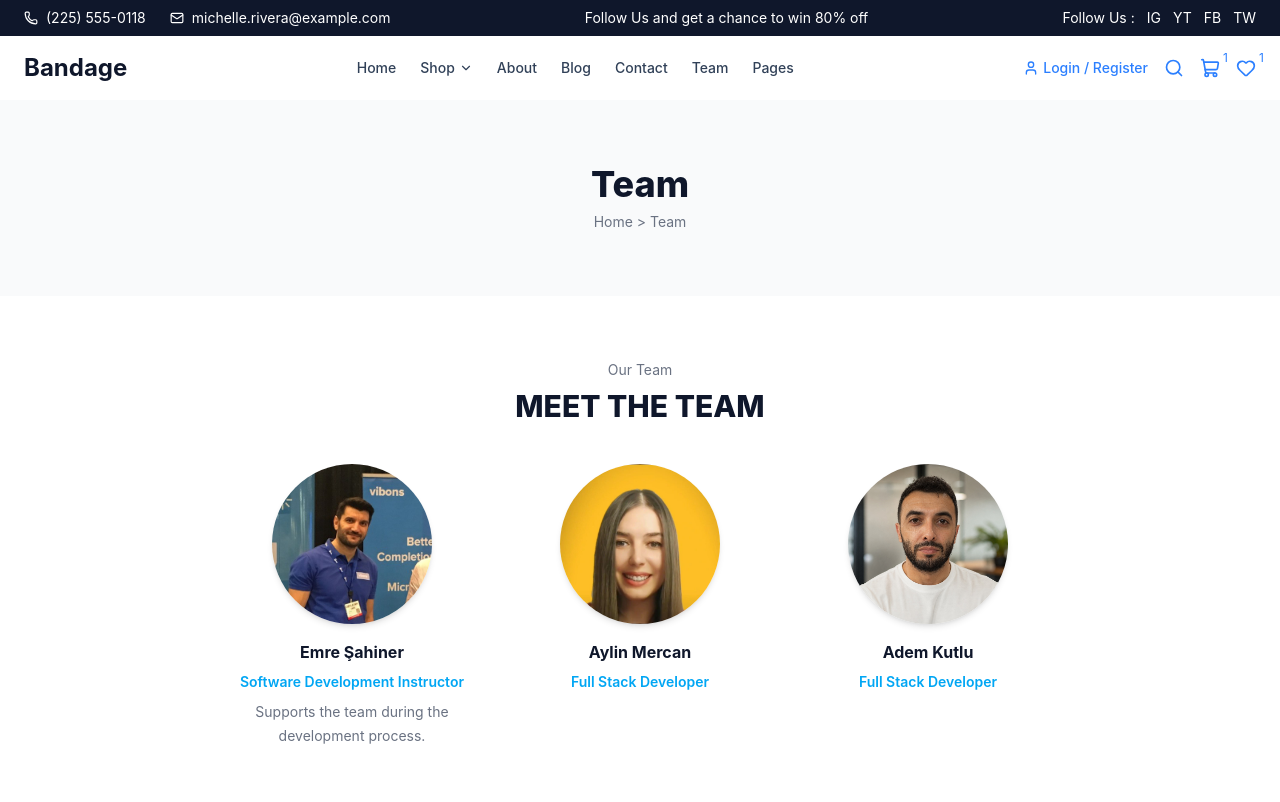
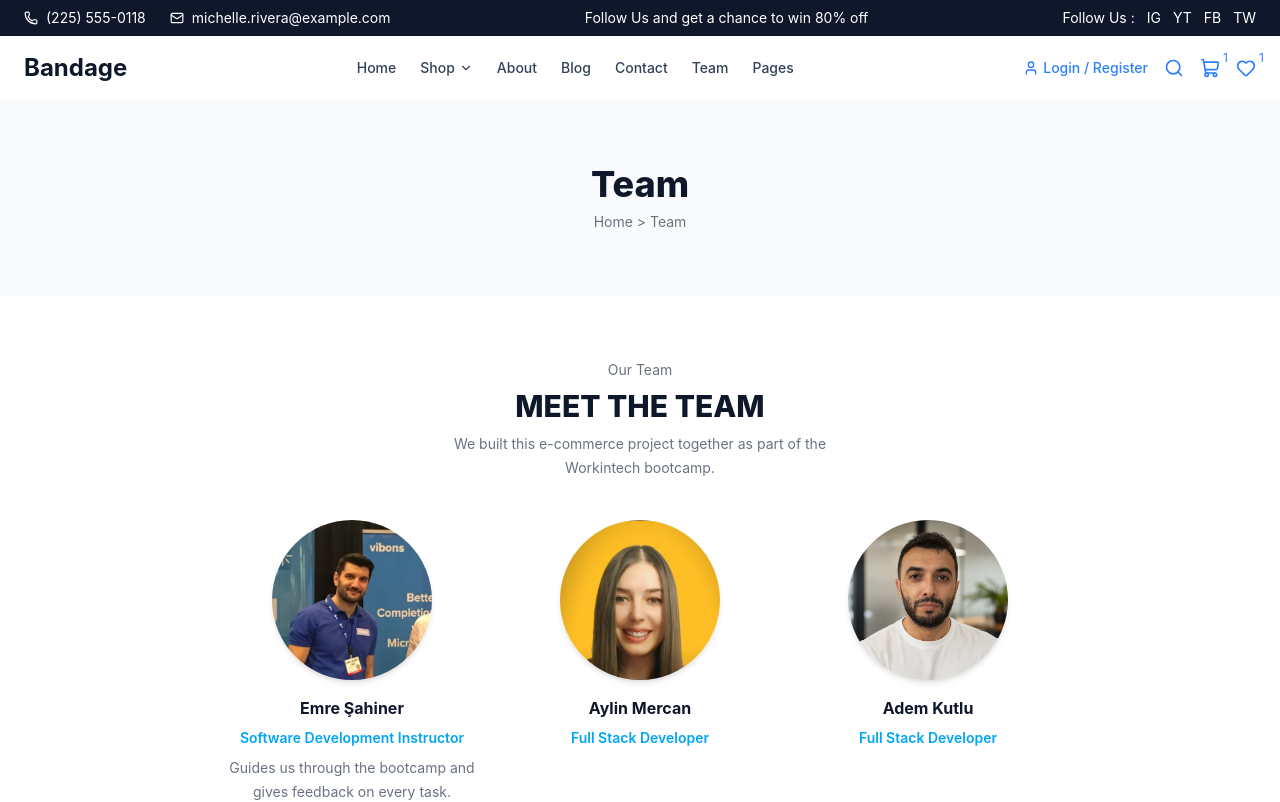
Before and after one commit to aylinmercan-web/E-commerce-Project, a React (Vite) app: page /team in a window 1280 px wide. Shown: the top 802 px of the page. Built offline with nearby package versions, Linux system fonts and the light colour scheme.

Commit message:
Team page: revise instructor description, add intro text under Meet the Team

```diff
--- a/src/pages/TeamPage.jsx
+++ b/src/pages/TeamPage.jsx
@@ -7,7 +7,7 @@ const team = [
     id: 1,
     name: 'Emre Şahiner',
     role: 'Software Development Instructor',
-    description: 'Supports the team during the development process.',
+    description: 'Guides us through the bootcamp and gives feedback on every task.',
     image: emreSahiner,
   },
   {
@@ -38,9 +38,12 @@ function TeamPage() {
       {/* Team grid */}
       <section className="flex flex-col items-center gap-2 px-6 py-16">
         <span className="text-sm text-gray-500">Our Team</span>
-        <h2 className="text-2xl md:text-3xl font-extrabold text-slate-900 mb-8">
+        <h2 className="text-2xl md:text-3xl font-extrabold text-slate-900">
           MEET THE TEAM
         </h2>
+        <p className="max-w-md text-sm text-gray-500 text-center leading-6 mb-8">
+          We built this e-commerce project together as part of the Workintech bootcamp.
+        </p>
 
         <div className="flex flex-col sm:flex-row flex-wrap justify-center gap-8 w-full max-w-4xl">
           {team.map((member) => (
```
